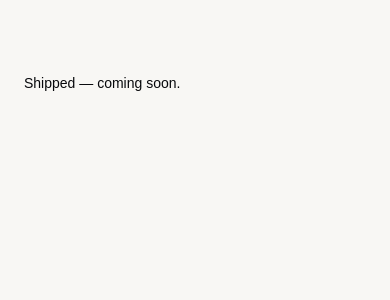
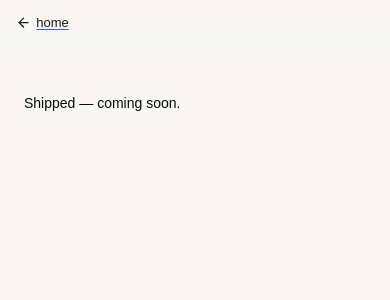
Before and after one commit to bklosk/benklosky.com, a Next.js app: page /shipped in a window 390 px wide. Shown: the top 300 px of the page. Built offline with nearby package versions, Linux system fonts and the light colour scheme.

Commit message:
new layout

```diff
--- a/package.json
+++ b/package.json
@@ -14,6 +14,7 @@
     "@mdx-js/react": "^3.1.1",
     "@next/mdx": "^16.3.8",
     "@types/mdx": "^2.0.14",
+    "d3": "^7.9.0",
     "lucide-react": "^0.577.0",
     "motion": "^12.43.0",
     "next": "16.2.11",
@@ -24,6 +25,7 @@
   },
   "devDependencies": {
     "@tailwindcss/postcss": "^4.3.3",
+    "@types/d3": "^7.4.3",
     "@types/node": "^20.19.43",
     "@types/react": "^19.3.0",
     "@types/react-dom": "^19.3.0",
--- a/src/app/globals.css
+++ b/src/app/globals.css
@@ -72,6 +72,10 @@ body {
 
 .page-loading {
   min-height: 2rem;
+}
+
+.mobile-header {
+  display: none;
 }
 
 .link-column {
@@ -199,6 +203,62 @@ body {
     padding: 2.5rem 1.5rem 3rem;
   }
 
+  .site-shell:has(.mobile-header) {
+    --mobile-header: 3.75rem;
+    padding-top: var(--mobile-header);
+  }
+
+  .mobile-header {
+    display: flex;
+    position: fixed;
+    z-index: 20;
+    top: 0;
+    right: 0;
+    left: 0;
+    height: var(--mobile-header);
+    align-items: flex-start;
+    padding: 0.95rem 1.5rem 0 calc(0.95rem + (0.95rem - 0.8125rem) / 2);
+    border: 0;
+    background: linear-gradient(
+      to bottom,
+      var(--background) 0%,
+      var(--background) 42%,
+      transparent 100%
+    );
+    pointer-events: none;
+  }
+
+  .mobile-header a {
+    display: inline-flex;
+    align-items: center;
+    gap: 0.3rem;
+    color: var(--foreground);
+    font-size: 0.8125rem;
+    line-height: 1;
+    text-decoration: none;
+    pointer-events: auto;
+    cursor: pointer;
+    touch-action: manipulation;
+  }
+
+  .mobile-header a span {
+    text-decoration: underline;
+    text-decoration-color: #2563eb;
+    text-decoration-thickness: 1px;
+    text-underline-offset: 0.15em;
+  }
+
+  .mobile-header svg {
+    width: 0.95rem;
+    height: 0.95rem;
+    flex-shrink: 0;
+  }
+
+  .mobile-header a:focus-visible {
+    outline: 2px solid #c96f45;
+    outline-offset: 3px;
+  }
+
   .composition {
     width: 100%;
     gap: 1.25rem;
--- a/src/app/page.tsx
+++ b/src/app/page.tsx
@@ -7,15 +7,15 @@ export default function Home() {
         <span className="italic">Freakonomics</span> fame).
       </p>
       <p>
-        Right now, I work on the{" "}
-        <a href="https://www.fosterinsights.org">foster care system</a> and a{" "}
+        Right now, I'm doing <a href="https://en.wikipedia.org/wiki/Natural_language_processing">NLP</a> research for
+        foster care agencies and helping run a{" "}
         <a href="https://thelevittlab.org">radical new school</a>.
       </p>
       <p>
         I&apos;ve worked as a machine learning engineer, an econ researcher, and
         as an apprentice at a police department. I&apos;m also a{" "}
         <a href="https://en.wikipedia.org/wiki/Maker_culture">maker</a>. I love
-        economics, fabricating things, and{" "}
+        economics, fabricating objects, and{" "}
         <a href="https://en.wikipedia.org/wiki/Just-in-time_learning">
           just-in-time learning
         </a>
--- a/src/app/projects/page.tsx
+++ b/src/app/projects/page.tsx
@@ -1,5 +1,9 @@
 import type { Metadata } from "next";
+import Image from "next/image";
 import Link from "next/link";
+import shelfStage from "./shelf-stage.jpg";
+import { ShippedChart } from "./shipped-chart";
+import "./projects.css";
 
 export const metadata: Metadata = {
   title: "Projects · Ben Klosky",
@@ -7,13 +11,18 @@ export const metadata: Metadata = {
 
 export default function ProjectsPage() {
   return (
-    <div className="intro projects-content">
-      <p>
-        <Link href="/shelf">The game shelf</Link>
-      </p>
-      <p>
+    <div className="projects-content">
+          <p className="intro">
         <Link href="/shipped">Shipped</Link>
       </p>
+      <ShippedChart />
+      <p className="intro">
+        <Link href="/shelf">An interactive model of my friend's kallax</Link>
+      </p>
+      <Link href="/shelf" className="project-shot">
+        <Image src={shelfStage} alt="The game shelf in 3D" sizes="16rem" />
+      </Link>
+
     </div>
   );
 }
--- /dev/null
+++ b/src/app/projects/projects.css
@@ -0,0 +1,58 @@
+.projects-content {
+  max-width: 22rem;
+  padding-top: 2rem;
+}
+
+.projects-content .intro {
+  max-width: none;
+  margin: 0;
+  padding-top: 0;
+}
+
+.project-shot {
+  display: block;
+  width: min(16rem, 100%);
+  margin: 0.7rem 0 1.35rem;
+  pointer-events: auto;
+  cursor: pointer;
+  touch-action: manipulation;
+}
+
+.project-shot img {
+  display: block;
+  width: 100%;
+  height: auto;
+}
+
+.project-shot:focus-visible {
+  outline: 2px solid #c96f45;
+  outline-offset: 3px;
+}
+
+.shipped-chart {
+  display: block;
+  width: 100%;
+  height: auto;
+  margin-top: 0.7rem;
+  color: #1b1a18;
+  pointer-events: none;
+}
+
+.shipped-chart-area {
+  fill: currentColor;
+  opacity: 0.12;
+}
+
+.shipped-chart-line {
+  fill: none;
+  stroke: currentColor;
+  stroke-width: 1.5;
+  stroke-linejoin: round;
+  stroke-linecap: round;
+}
+
+.shipped-chart text {
+  fill: #5c5954;
+  font-size: 11px;
+  font-family: Arial, Helvetica, sans-serif;
+}
--- /dev/null
+++ b/src/app/projects/shipped-chart.tsx
@@ -0,0 +1,52 @@
+import { area, curveMonotoneX, line, max, scaleLinear, scaleTime, timeFormat, timeMonth } from "d3";
+
+type Point = { date: Date; value: number };
+
+const points: Point[] = [
+  [2025, 10, 1],
+  [2025, 11, 2],
+  [2026, 0, 2],
+  [2026, 1, 3],
+  [2026, 2, 2],
+  [2026, 3, 4],
+  [2026, 4, 3],
+  [2026, 5, 5],
+  [2026, 6, 4],
+  [2026, 7, 6],
+  [2026, 8, 5],
+  [2026, 9, 7],
+].map(([year, month, value]) => ({ date: new Date(year, month, 1), value }));
+
+const width = 352;
+const height = 128;
+const margin = { top: 8, right: 16, bottom: 22, left: 16 };
+
+export function ShippedChart() {
+  const x = scaleTime()
+    .domain([points[0].date, points[points.length - 1].date])
+    .range([margin.left, width - margin.right]);
+  const y = scaleLinear()
+    .domain([0, max(points, (point) => point.value) ?? 0])
+    .range([height - margin.bottom, margin.top]);
+  const curve = curveMonotoneX;
+  const linePath = line<Point>().x((point) => x(point.date)).y((point) => y(point.value)).curve(curve);
+  const areaPath = area<Point>()
+    .x((point) => x(point.date))
+    .y0(y(0))
+    .y1((point) => y(point.value))
+    .curve(curve);
+  const ticks = timeMonth.every(2)!.range(points[0].date, points[points.length - 1].date);
+  const formatMonth = timeFormat("%b");
+
+  return (
+    <svg className="shipped-chart" viewBox={`0 0 ${width} ${height}`} role="img" aria-label="Placeholder chart of things shipped over time">
+      <path className="shipped-chart-area" d={areaPath(points) ?? undefined} />
+      <path className="shipped-chart-line" d={linePath(points) ?? undefined} />
+      {ticks.map((tick) => (
+        <text key={tick.toISOString()} x={x(tick)} y={height - 4} textAnchor="middle">
+          {formatMonth(tick)}
+        </text>
+      ))}
+    </svg>
+  );
+}
--- a/src/app/site-shell.tsx
+++ b/src/app/site-shell.tsx
@@ -4,7 +4,7 @@ import { AnimatePresence, motion, useReducedMotion } from "motion/react";
 import { usePathname } from "next/navigation";
 import Link from "next/link";
 import Image from "next/image";
-import { Folder, Github, Linkedin, Mail, Twitter, type LucideIcon } from "lucide-react";
+import { ArrowLeft, Folder, Github, Linkedin, Mail, Twitter, type LucideIcon } from "lucide-react";
 import type { ReactNode } from "react";
 import { BubbleCanvas } from "./bubble-canvas";
 
@@ -32,6 +32,14 @@ export function SiteShell({ children }: { children: ReactNode }) {
 
   return (
     <BubbleCanvas enabled={!shelf && !embeddings}>
+      {!home && (
+        <header className="mobile-header">
+          <Link href="/">
+            <ArrowLeft aria-hidden="true" />
+            <span>home</span>
+          </Link>
+        </header>
+      )}
       <div
         className={`composition${shelf ? " composition--shelf" : ""}${embeddings ? " composition--embeddings" : ""}`}
       >
```
Also changed, not shown: src/app/projects/shelf-stage.jpg (added), 1 other file (tests, documents, lock files or other folders).
